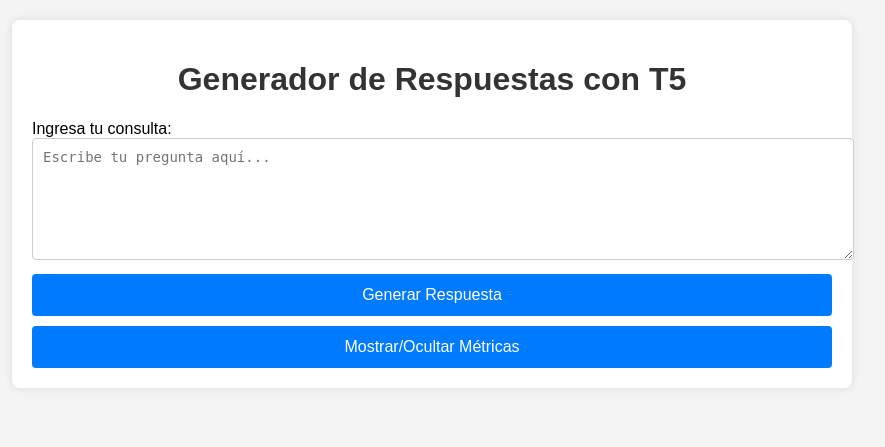
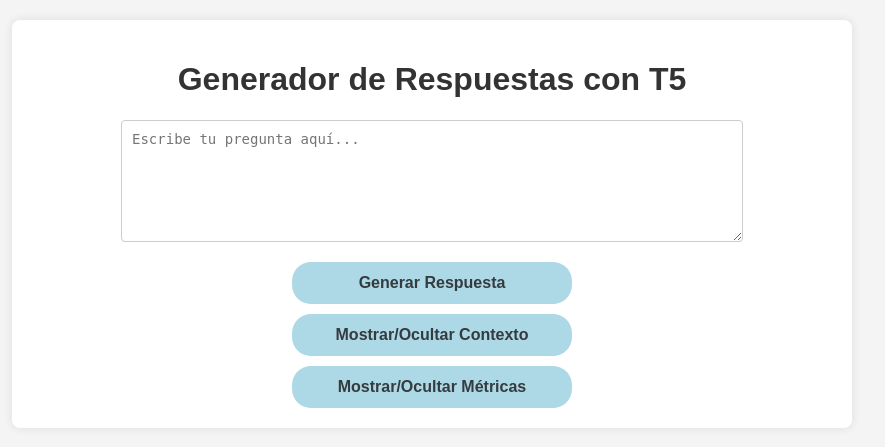
Before and after one commit to azambrano43/ri_proyecto_2b, a Flask app: page / in a window 1280 px wide. Shown: the top 447 px of the page, without its empty margins (208-1093 px from the left). Run offline with Flask 3, Linux system fonts and the light colour scheme; parts of the project's set-up code (start-up, migrations or seed data) failed here and were passed over.

Commit message:
Implementación de ventana emergente 'Generando respuesta' y rediseño.

```diff
--- /dev/null
+++ b/src/static/index.css
@@ -0,0 +1,75 @@
+body { font-family: Arial, sans-serif; background-color: #f4f4f4; margin: 0; padding: 20px; }
+.container { max-width: 800px; margin: 0 auto; background: white; padding: 20px; border-radius: 8px; box-shadow: 0 0 10px rgba(0,0,0,0.1); display: flex; flex-direction: column; }
+h1 { color: #333; text-align: center; }
+textarea { width: 100%; height: 100px; padding: 10px; border: 1px solid #ccc; border-radius: 4px; font-size: 14px; }
+.button { background-color: #ADD8E6;  padding: 12px 20px; border: none; color: #080202ba; border-radius: 19px; cursor: pointer; width: 35%; font-weight: bold;font-size: 16px; margin: 0 auto;margin-top: 10px; }
+.button:hover { background-color: #0056b3; }
+.result, .context { margin-top: 20px; padding: 15px; border-radius: 8px; }
+.result { background-color: #eef5ff; }
+.context { background-color: #f9f9f9; border-left: 4px solid #007BFF; }
+.metrics-section { margin-top: 40px; padding: 20px; background-color: #f0f0f0; border-radius: 8px; display: none; }
+table { width: 100%; border-collapse: collapse; margin-top: 10px; font-size: 14px; }
+th, td { border: 1px solid #ddd; padding: 8px; text-align: left; vertical-align: middle; }
+th { background-color: #007BFF; color: white; }
+.row-hidden { display: none; }
+.expand-button { background: none; border: none; color: #007BFF; cursor: pointer; font-size: 12px; transition: 0.3s; padding: 5px; }
+.expand-button:hover { text-decoration: underline; }
+
+
+#queryForm {
+  display: flex;
+  flex-direction: column;
+  align-items: center; /* Centra los elementos dentro del formulario */
+}
+
+#consulta {
+  width: 100%; /* O ajusta según necesites */
+  max-width: 600px; /* Para que no se extienda demasiado */
+  margin-bottom: 10px;
+}
+
+#generateButton {
+  width: 35%; /* Ajusta según el tamaño que quieras */
+  text-align: center;
+}
+
+
+
+/* Estilo para el popup */
+.popup {
+    position: fixed;
+    top: 0;
+    left: 0;
+    width: 100%;
+    height: 100%;
+    background: rgba(0, 0, 0, 0.5);
+    display: none;  /* Oculto por defecto */
+    justify-content: center;
+    align-items: center;
+    z-index: 9999;
+  }
+
+  .popup-content {
+    background: white;
+    padding: 30px;
+    border-radius: 8px;
+    text-align: center;
+    width: 300px;
+  }
+
+  /* Animación de carga (circulito girando) */
+  .loader {
+    border: 4px solid #f3f3f3;
+    border-top: 4px solid #3498db;
+    border-radius: 50%;
+    width: 50px;
+    height: 50px;
+    animation: spin 2s linear infinite;
+    margin: 20px auto;
+  }
+
+  /* Animación de giro */
+  @keyframes spin {
+    0% { transform: rotate(0deg); }
+    100% { transform: rotate(360deg); }
+  }
--- a/src/templates/index.html
+++ b/src/templates/index.html
@@ -4,32 +4,16 @@
     <meta charset="UTF-8">
     <meta name="viewport" content="width=device-width, initial-scale=1.0">
     <title>Generador de Respuestas</title>
-    <style>
-        body { font-family: Arial, sans-serif; background-color: #f4f4f4; margin: 0; padding: 20px; }
-        .container { max-width: 800px; margin: auto; background: white; padding: 20px; border-radius: 8px; box-shadow: 0 0 10px rgba(0,0,0,0.1); }
-        h1 { color: #333; text-align: center; }
-        textarea { width: 100%; height: 100px; padding: 10px; border: 1px solid #ccc; border-radius: 4px; font-size: 14px; }
-        .button { background-color: #007BFF; color: white; padding: 12px 20px; border: none; border-radius: 4px; cursor: pointer; width: 100%; font-size: 16px; margin-top: 10px; }
-        .button:hover { background-color: #0056b3; }
-        .result, .context { margin-top: 20px; padding: 15px; border-radius: 8px; }
-        .result { background-color: #eef5ff; }
-        .context { background-color: #f9f9f9; border-left: 4px solid #007BFF; }
-        .metrics-section { margin-top: 40px; padding: 20px; background-color: #f0f0f0; border-radius: 8px; display: none; }
-        table { width: 100%; border-collapse: collapse; margin-top: 10px; font-size: 14px; }
-        th, td { border: 1px solid #ddd; padding: 8px; text-align: left; vertical-align: middle; }
-        th { background-color: #007BFF; color: white; }
-        .row-hidden { display: none; }
-        .expand-button { background: none; border: none; color: #007BFF; cursor: pointer; font-size: 12px; transition: 0.3s; padding: 5px; }
-        .expand-button:hover { text-decoration: underline; }
-    </style>
+    <link rel="stylesheet" href="{{ url_for('static', filename='index.css') }}">
+    <script src="{{ url_for('static', filename='index.js') }}" defer></script>
 </head>
 <body>
     <div class="container">
         <h1>Generador de Respuestas con T5</h1>
-        <form method="POST">
-            <label for="consulta">Ingresa tu consulta:</label>
+        <form id="queryForm" method="POST">
+
             <textarea name="consulta" id="consulta" placeholder="Escribe tu pregunta aquí...">{{ request.form.get('consulta', '') }}</textarea>
-            <button type="submit" class="button">Generar Respuesta</button>
+            <button type="submit" class="button" id="generateButton">Generar Respuesta</button>
         </form>
 
         {% if respuesta %}
@@ -39,12 +23,16 @@
         </div>
         {% endif %}
 
+
+        <button class="button" id="toggleContextButton" onclick="toggleContext()">Mostrar/Ocultar Contexto</button>
+
         {% if contexto %}
-        <div class="context">
+        <div class="context-section" id="contextSection" style="display:none;">
             <h3>Contexto Utilizado:</h3>
             <p>{{ contexto }}</p>
         </div>
         {% endif %}
+
 
         <button class="button" onclick="toggleMetrics()">Mostrar/Ocultar Métricas</button>
 
@@ -89,22 +77,13 @@
         {% endif %}
     </div>
 
-    <script>
-        function toggleMetrics() {
-            var metrics = document.getElementById("metrics");
-            metrics.style.display = (metrics.style.display === "none" || metrics.style.display === "") ? "block" : "none";
-        }
-
-        function toggleRow(button) {
-            var row = button.closest("tr").nextElementSibling;
-            if (row.classList.contains("row-hidden")) {
-                row.classList.remove("row-hidden");
-                button.textContent = "Ver menos";
-            } else {
-                row.classList.add("row-hidden");
-                button.textContent = "Ver más";
-            }
-        }
-    </script>
+    <!-- Popup de confirmación con animación de carga -->
+    <div id="backupPopup" class="popup" style="display:none;">
+        <div class="popup-content">
+            <h3>Generando respuesta...</h3>
+            <div class="loader"></div>
+            <p>Esto podría tardar unos segundos.</p>
+        </div>
+    </div>
 </body>
 </html>
```
Also changed, not shown: src/model.py (+5 -3 lines), src/static/index.js (added, +87 -0 lines), 1 other file.
